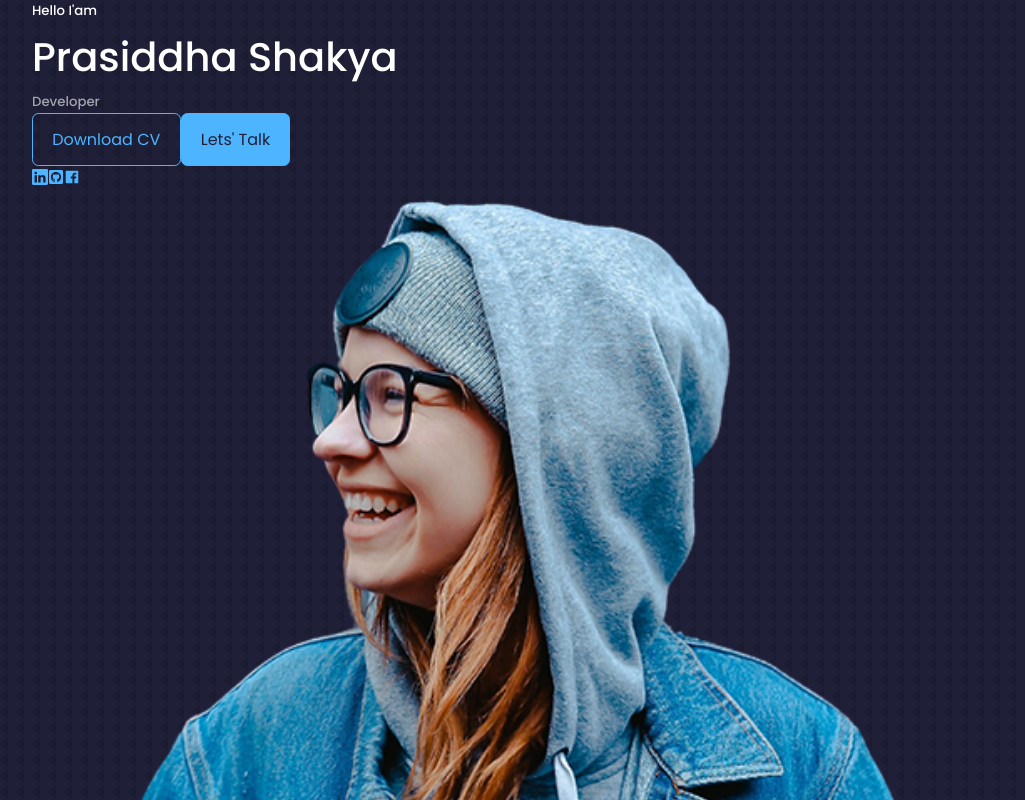
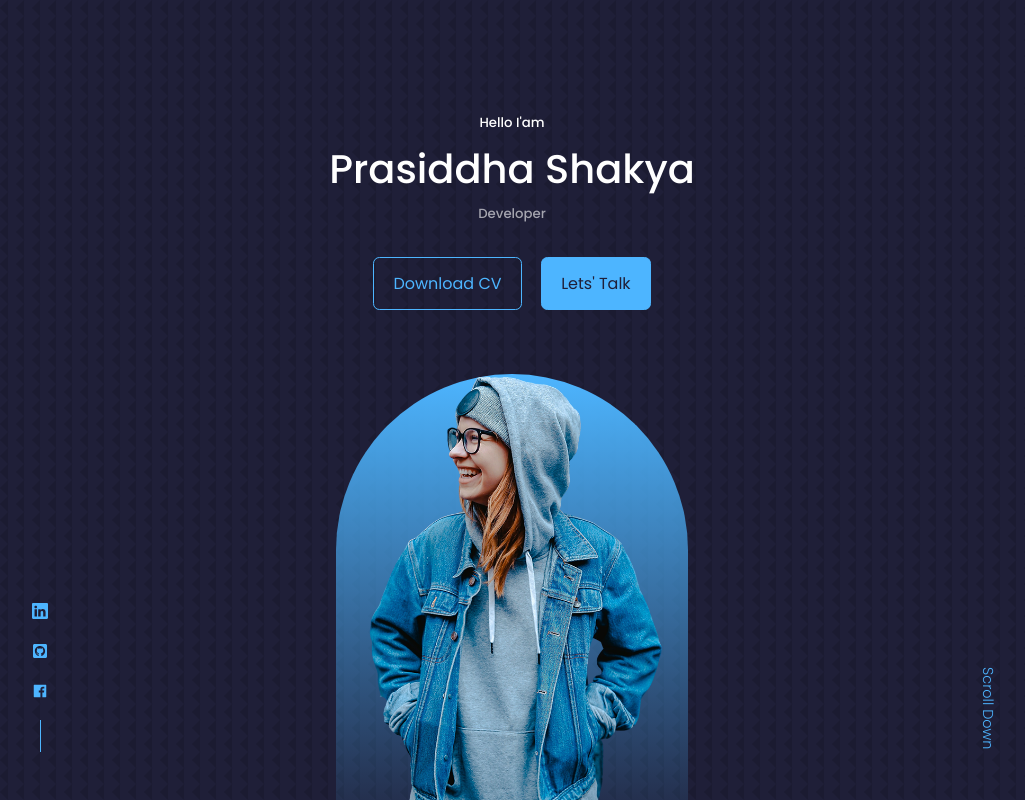
Before and after one commit to pshky/Portfolio-, a React (Create React App) app: page / in a window 1280 px wide. Shown: the top 800 px of the page, without its empty margins (128-1153 px from the left). Built offline with nearby package versions, Linux system fonts and the light colour scheme.

Commit message:
changes to header component css

```diff
--- a/src/components/header/header.css
+++ b/src/components/header/header.css
@@ -0,0 +1,62 @@
+header{
+    height: 100vh;
+    padding-top: 7rem;
+    overflow: hidden;
+}
+
+.container{
+    text-align: center;
+    height: 100%;
+    position: relative;
+}
+
+/*===============================CTA============================*/
+.cta{
+    margin-top: 2rem;
+    display: flex;/* for placing gap between button*/
+    gap: 1.2rem;
+    justify-content: center;
+
+}
+
+/*==============================Socials===========================*/
+.Headersocials{
+    display: flex;
+    flex-direction: column;
+    align-items: center;
+    gap: 0.8rem;
+    position: absolute;
+    left: 0;
+    bottom: 3rem;
+}
+/*for the line after socials*/
+.Headersocials::after{
+    content: "";
+    width: 1px;
+    height: 2rem;
+    background: var(--color-primary);
+}
+
+/*==========================ME*************************/
+.me{
+    background: linear-gradient(var(--color-primary), transparent);
+    width: 22rem;
+    height: 30rem;
+    position:absolute;
+    left: 50%;
+    transform: translateX(-50%);
+    margin-top: 4rem;
+    border-radius: 12rem 12rem 0 0;
+    overflow: hidden;
+    padding: 0rem 1.5rem 1.5rem 1.5rem;
+}
+
+/*=======================scroll===================*/
+.scrolldown{
+    position: absolute;
+    right: -2.3rem;
+    bottom: 5rem;
+    transform: rotate(90deg);
+    font-weight: 300;
+    font-size: 0.9rem;
+}
--- a/src/components/header/header.jsx
+++ b/src/components/header/header.jsx
@@ -15,7 +15,7 @@ const Header = () => {
           <div className='me'>
             <img src={me} alt='me'/>
           </div>
-          <a href='#contact' className='scroll__down'>Scroll Down</a>
+          <a href='#contact' className='scrolldown'>Scroll Down</a>
 
       </div>
     </header>
```
